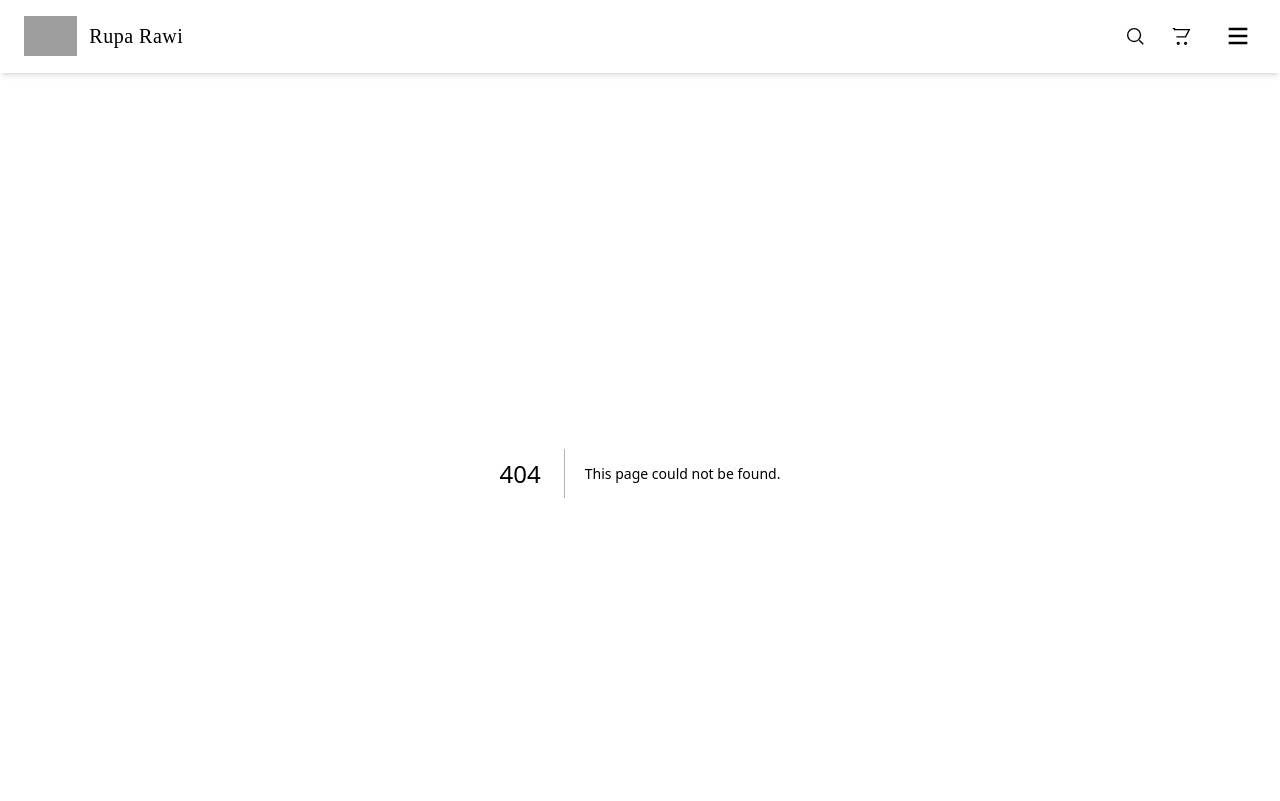
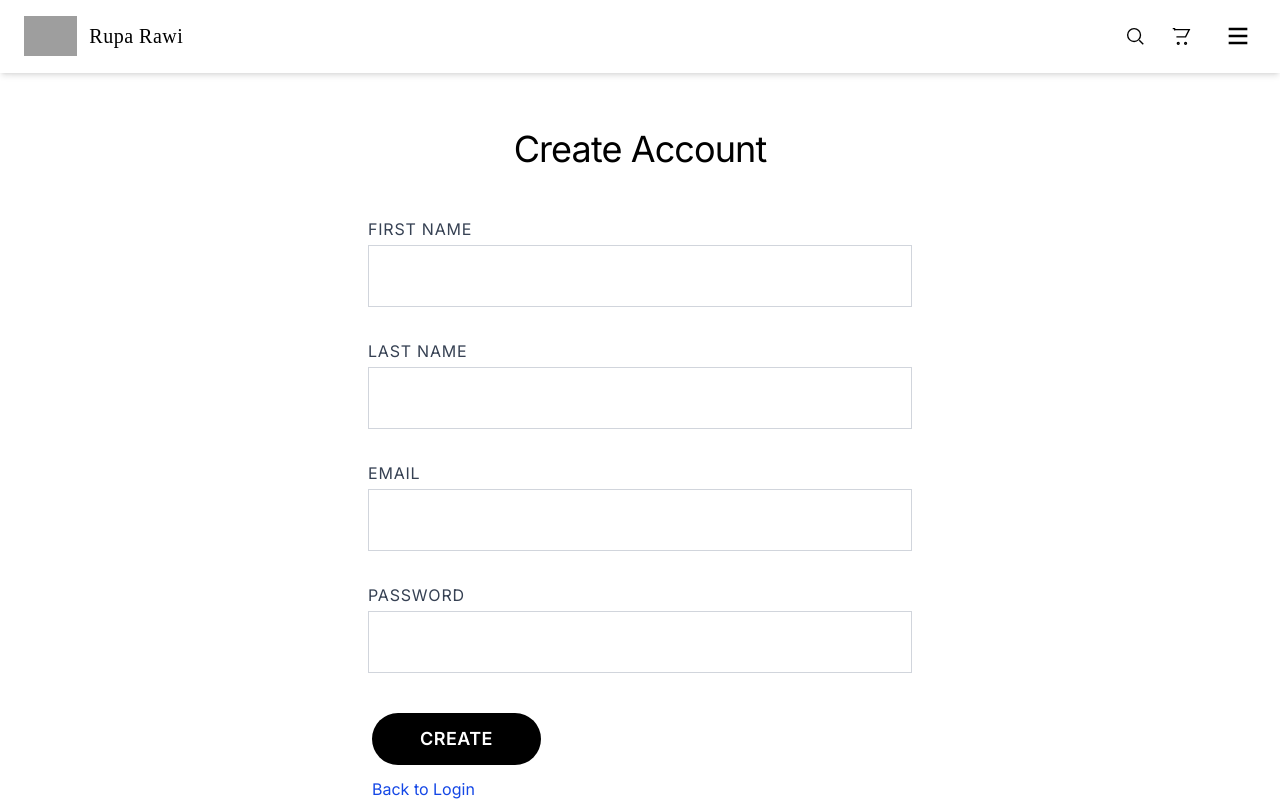
Before and after one commit to thegoner24/ruparawi-frontend, a Next.js app: page /register in a window 1280 px wide. Before the commit this address had no page. Shown: the top 801 px of the page. Built offline with nearby package versions, Linux system fonts and the light colour scheme; grey boxes are pictures that could not be loaded; a web font is replaced by a local one.

Commit message:
login and register page

```diff
--- a/src/app/components/Navbar.tsx
+++ b/src/app/components/Navbar.tsx
@@ -79,7 +79,7 @@ export default function Navbar() {
                 { label: "Shop By Category", href: "#category" },
                 { label: "Shop By Collection", href: "#collection" },
                 { label: "Circularity", href: "#circularity" },
-                { label: "Login", href: "#login" },
+                { label: "Login", href: "/login" },
               ].map(({ label, href }, idx) => (
                 <a
                   key={label + '-' + idx}
--- /dev/null
+++ b/src/app/login/page.tsx
@@ -0,0 +1,67 @@
+"use client";
+import { useState } from "react";
+import Link from "next/link";
+
+export default function LoginPage() {
+  const [email, setEmail] = useState('');
+  const [password, setPassword] = useState('');
+
+  return (
+    <main className="flex min-h-screen bg-white">
+      <div className="flex flex-1 items-center h-screen justify-center px-4">
+        <div className="w-full max-w-xl ">
+          <h1 className="text-4xl font-normal text-black mb-10 mt-1 tracking-tight text-center">
+            Login
+          </h1>
+          <form className="flex flex-col gap-6">
+            <label className="uppercase text-base tracking-wider text-gray-700 mb-1" htmlFor="email">
+              Email
+            </label>
+            <input
+              id="email"
+              type="email"
+              autoComplete="email"
+              required
+              className="border border-gray-300 focus:border-black rounded-none px-6 py-4 mb-2 text-lg text-black bg-white outline-none transition"
+              value={email}
+              onChange={e => setEmail(e.target.value)}
+            />
+
+            <label className="uppercase text-base tracking-wider text-gray-700 mb-1" htmlFor="password">
+              Password
+            </label>
+            <input
+              id="password"
+              type="password"
+              autoComplete="current-password"
+              required
+              className="border border-gray-300 focus:border-black rounded-none px-6 py-4 mb-2 text-lg text-black bg-white outline-none transition"
+              value={password}
+              onChange={e => setPassword(e.target.value)}
+            />
+
+            <button
+              type="submit"
+              className="w-fit px-12 py-3 bg-black text-white rounded-full font-semibold tracking-wide text-lg hover:bg-gray-900 transition mb-2"
+            >
+              SIGN IN
+            </button>
+
+            {/* Links below the button, left-aligned */}
+            <div className="flex flex-col items-start gap-1 text-base ml-1">
+              <span>
+                New customer?{" "}
+                <Link href="/register" className="text-blue-700 hover:underline">
+                  Sign up for an account
+                </Link>
+              </span>
+              <Link href="/" className="text-blue-700 hover:underline">
+                Return to Store
+              </Link>
+            </div>
+          </form>
+        </div>
+      </div>
+    </main>
+  );
+}
--- /dev/null
+++ b/src/app/register/page.tsx
@@ -0,0 +1,94 @@
+"use client";
+import { useState } from "react";
+import Link from "next/link";
+
+export default function RegisterPage() {
+  const [firstName, setFirstName] = useState('');
+  const [lastName, setLastName] = useState('');
+  const [email, setEmail] = useState('');
+  const [password, setPassword] = useState('');
+
+  return (
+    <main className="min-h-screen flex items-center justify-center bg-white">
+      <div className="w-full max-w-xl px-4 flex flex-col">
+        <h1 className="text-4xl font-normal text-black mb-12 mt-4 tracking-tight text-center">
+          Create Account
+        </h1>
+        <form className="w-full flex flex-col gap-6">
+          <div className="w-full flex flex-col">
+            <label className="uppercase text-base tracking-wider text-gray-700 mb-1" htmlFor="firstName">
+              First Name
+            </label>
+            <input
+              id="firstName"
+              type="text"
+              autoComplete="given-name"
+              required
+              className="border border-gray-300 focus:border-black rounded-none px-6 py-4 mb-2 text-lg text-black bg-white outline-none transition"
+              value={firstName}
+              onChange={e => setFirstName(e.target.value)}
+            />
+          </div>
+          <div className="w-full flex flex-col">
+            <label className="uppercase text-base tracking-wider text-gray-700 mb-1" htmlFor="lastName">
+              Last Name
+            </label>
+            <input
+              id="lastName"
+              type="text"
+              autoComplete="family-name"
+              required
+              className="border border-gray-300 focus:border-black rounded-none px-6 py-4 mb-2 text-lg text-black bg-white outline-none transition"
+              value={lastName}
+              onChange={e => setLastName(e.target.value)}
+            />
+          </div>
+          <div className="w-full flex flex-col">
+            <label className="uppercase text-base tracking-wider text-gray-700 mb-1" htmlFor="email">
+              Email
+            </label>
+            <input
+              id="email"
+              type="email"
+              autoComplete="email"
+              required
+              className="border border-gray-300 focus:border-black rounded-none px-6 py-4 mb-2 text-lg text-black bg-white outline-none transition"
+              value={email}
+              onChange={e => setEmail(e.target.value)}
+            />
+          </div>
+          <div className="w-full flex flex-col">
+            <label className="uppercase text-base tracking-wider text-gray-700 mb-1" htmlFor="password">
+              Password
+            </label>
+            <input
+              id="password"
+              type="password"
+              autoComplete="new-password"
+              required
+              className="border border-gray-300 focus:border-black rounded-none px-6 py-4 mb-2 text-lg text-black bg-white outline-none transition"
+              value={password}
+              onChange={e => setPassword(e.target.value)}
+            />
+          </div>
+
+          {/* Left-aligned actions below the form */}
+          <div className="flex flex-col items-start gap-1 mt-2 ml-1">
+            <button
+              type="submit"
+              className="px-12 py-3 bg-black text-white rounded-full font-semibold tracking-wide text-lg hover:bg-gray-900 transition mb-2"
+            >
+              CREATE
+            </button>
+            <Link href="/login" className="text-blue-700 hover:underline text-base mb-1">
+              Back to Login
+            </Link>
+            <Link href="/" className="text-blue-700 hover:underline text-base">
+              Return to Store
+            </Link>
+          </div>
+        </form>
+      </div>
+    </main>
+  );
+}
```
